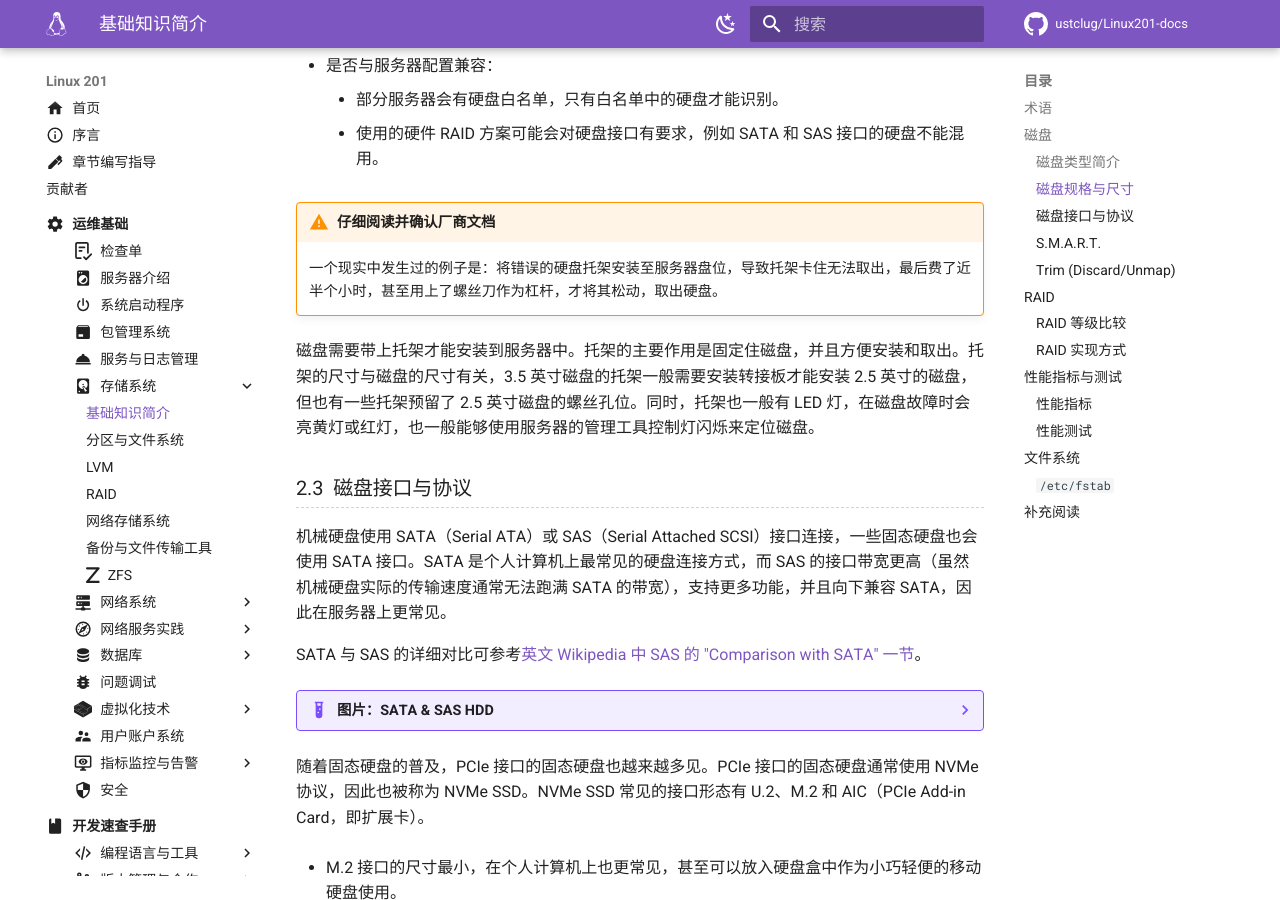
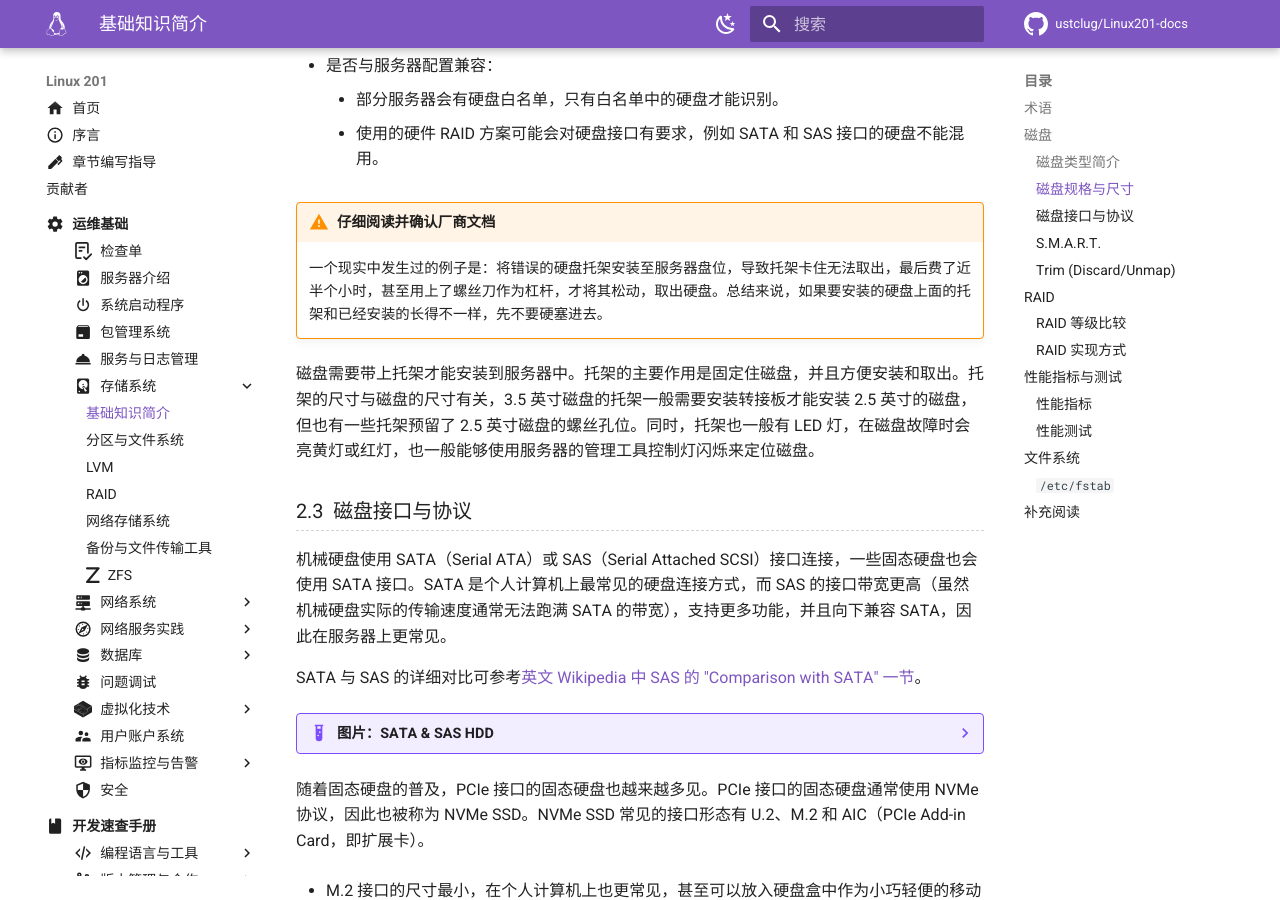
Before and after one commit to ustclug/Linux201-docs, an MkDocs documentation site: the page built from docs/ops/storage/intro.md, in a window 1280 px wide and 900 px high, scrolled down 2891 px. Built offline with MkDocs 1.6.1 and Material for MkDocs 9.7.7, drawn with Linux system fonts in a browser that asks for light colours; comment, search, counter and statistics services are not loaded.

Commit message:
ops/storage: tray warning

```diff
--- a/docs/ops/storage/intro.md
+++ b/docs/ops/storage/intro.md
@@ -78,7 +78,7 @@
 
 !!! warning "仔细阅读并确认厂商文档"
 
-    一个现实中发生过的例子是：将错误的硬盘托架安装至服务器盘位，导致托架卡住无法取出，最后费了近半个小时，甚至用上了螺丝刀作为杠杆，才将其松动，取出硬盘。
+    一个现实中发生过的例子是：将错误的硬盘托架安装至服务器盘位，导致托架卡住无法取出，最后费了近半个小时，甚至用上了螺丝刀作为杠杆，才将其松动，取出硬盘。总结来说，如果要安装的硬盘上面的托架和已经安装的长得不一样，先不要硬塞进去。
 
 磁盘需要带上托架才能安装到服务器中。托架的主要作用是固定住磁盘，并且方便安装和取出。托架的尺寸与磁盘的尺寸有关，3.5 英寸磁盘的托架一般需要安装转接板才能安装 2.5 英寸的磁盘，但也有一些托架预留了 2.5 英寸磁盘的螺丝孔位。同时，托架也一般有 LED 灯，在磁盘故障时会亮黄灯或红灯，也一般能够使用服务器的管理工具控制灯闪烁来定位磁盘。
 
```
